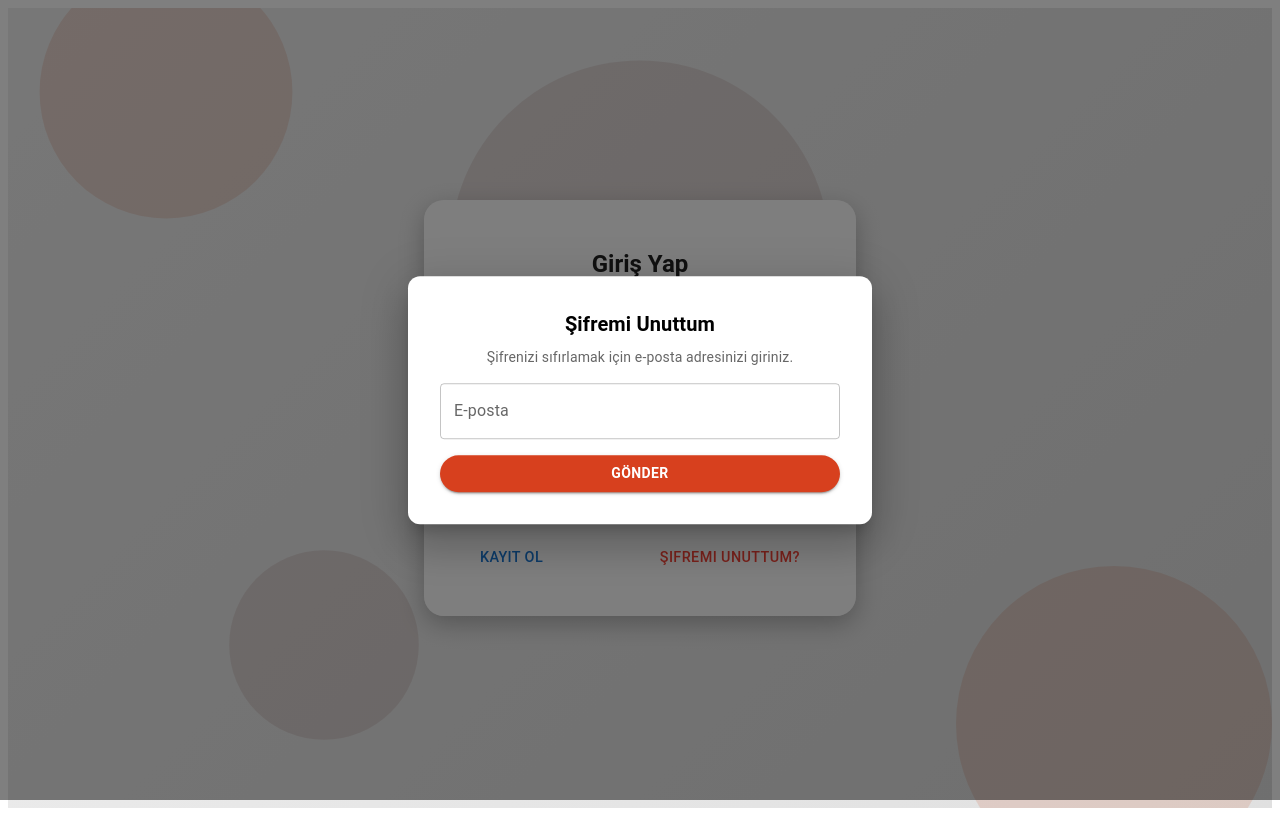
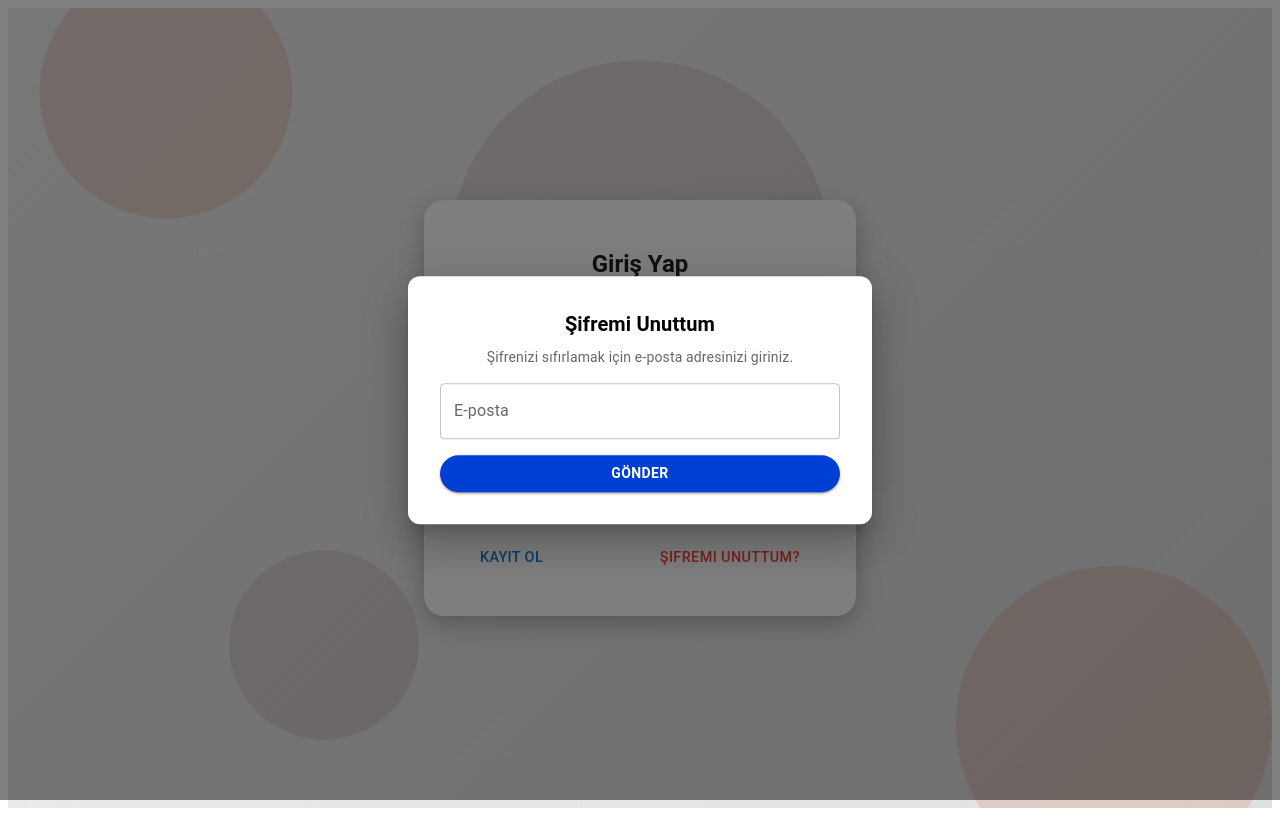
Before and after one commit to Mel4sa/WORKNEST, a React (Vite) app in the folder frontend/: page /login in a window 1280 px wide. Both pictures are taken after a click on the button "ŞIFREMI UNUTTUM?". Built offline with nearby package versions, Linux system fonts and the light colour scheme.

Commit message:
Update button background color in Login component for consistency

```diff
--- a/frontend/src/pages/Login.jsx
+++ b/frontend/src/pages/Login.jsx
@@ -246,10 +246,10 @@ console.log("EmailJS Response:", emailResponse);
           variant="contained"
           disabled={loading}
           sx={{
-            backgroundColor: "#d7401e",
+            backgroundColor: "#003fd3ff",
             borderRadius: "50px",
             fontWeight: "bold",
-            "&:hover": { backgroundColor: "#d7401e" },
+            "&:hover": { backgroundColor: "#003fd3ff" },
           }}
           onClick={handleForgot}
         >
@@ -286,10 +286,10 @@ console.log("EmailJS Response:", emailResponse);
           fullWidth
           variant="contained"
           sx={{
-            backgroundColor: "#d7401e",
+            backgroundColor: "#003fd3ff",
             borderRadius: "50px",
             fontWeight: "bold",
-            "&:hover": { backgroundColor: "#d7401e" },
+            "&:hover": { backgroundColor: "#003fd3ff" },
           }}
           onClick={() => {
             setOpenForgot(false);
```
